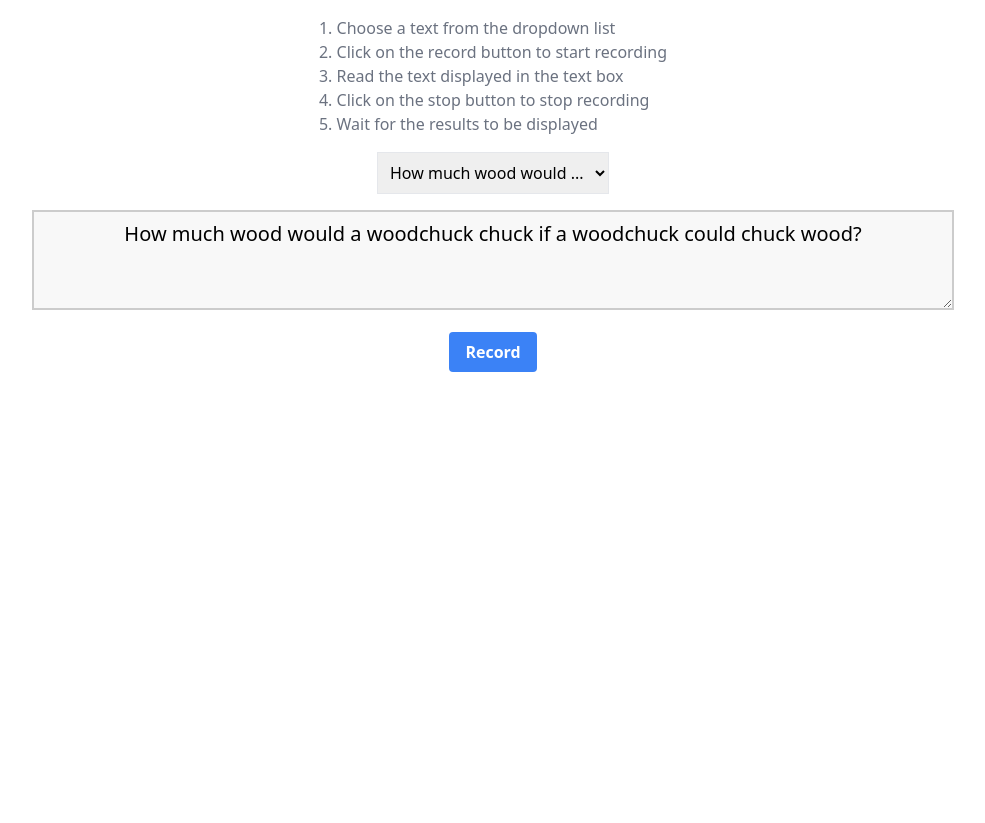
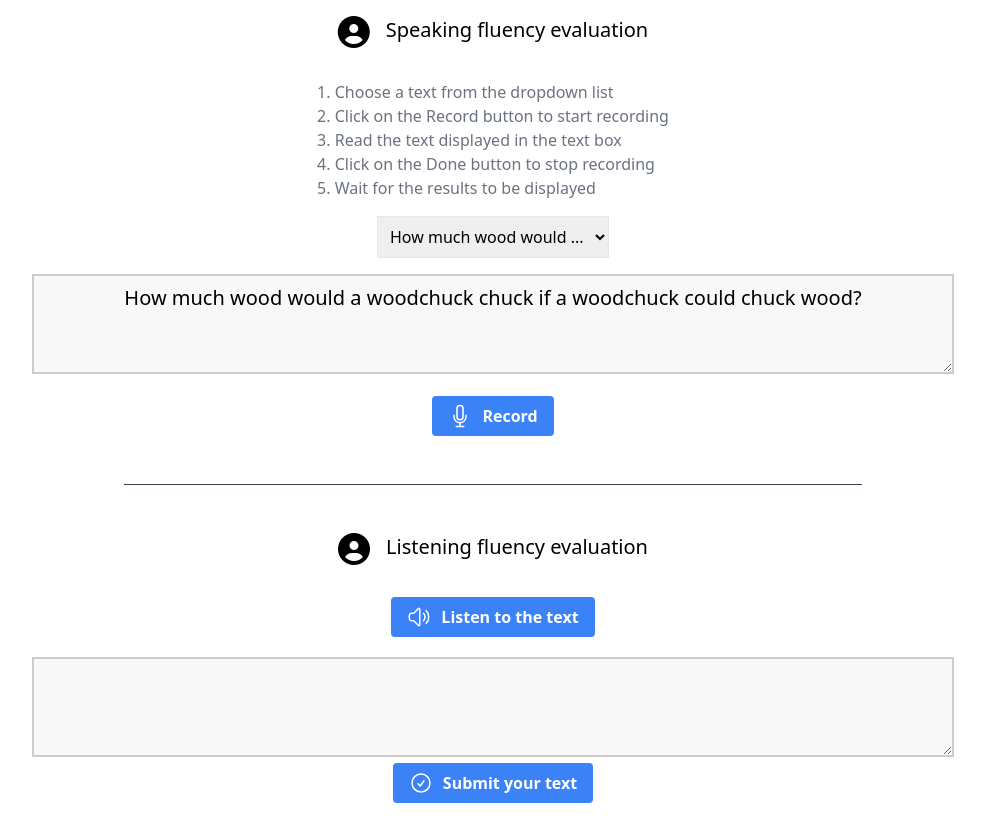
Before and after one commit to embergershared/rate-lang-v2, a Flask app: page / in a window 1280 px wide. Shown: the part 102-925 px from the top of the page, without its empty margins (147-1132 px from the left). Before the commit the page ends 474 px from the top, so only its background shows below. Run offline with Flask 3, Linux system fonts and the light colour scheme; data that the repository does not hold is empty; some libraries are stand-ins or nearby versions.

Commit message:
Speak-Listen split + buttons

```diff
--- a/application.py
+++ b/application.py
@@ -24,12 +24,6 @@ tonguetwisters = [
         "Lesser leather never weathered wetter weather better.",
         "I scream, you scream, we all scream for ice cream.",
         "Susie works in a shoeshine shop. Where she shines she sits, and where she sits she shines.",
-        "Six sticky skeletons. Six sticky skeletons. Six sticky skeletons.",
-        "Black back bat. Black back bat. Black back bat.",
-        "She sees cheese. She sees cheese. She sees cheese.",
-        "Two tried and true tridents. Two tried and true tridents. Two tried and true tridents.",
-        "Thin sticks, thick bricks. Thin sticks, thick bricks. Thin sticks, thick bricks.",
-        "Truly rural. Truly rural. Truly rural.",
         "Black background, brown background",
         "Blue blood, bad blood. Blue blood, bad blood. Blue blood, bad blood.",
         "Red lorry, yellow lorry. Red lorry, yellow lorry. Red lorry, yellow lorry.",
--- a/static/index.js
+++ b/static/index.js
@@ -1,4 +1,4 @@
-
+// Behind the scenes code for the index.html page
 var accuracyscore = document.getElementById('accuracyscore');
 var fluencyscore = document.getElementById('fluencyscore');
 var completenessscore = document.getElementById('completenessscore');
@@ -36,9 +36,9 @@ var recordButton = document.getElementById('buttonmic');
 var stop = false;
 var permission = false;
 var reftextval;
-    var gumStream; 						//stream from getUserMedia()
-    var rec; 							//Recorder.js object
-    var audioStream ; 					//MediaStreamAudioSourceNode we'll be recording
+var gumStream;      //stream from getUserMedia()
+var rec;            //Recorder.js object
+var audioStream ;   //MediaStreamAudioSourceNode we'll be recording
 var blobpronun;
 var offsetsarr;
 var tflag = true;
@@ -67,8 +67,8 @@ var recordButton = document.getElementById('buttonmic');
     }
 
     textOptionList.dispatchEvent(new Event('change'));
+};
 
-};
 textOptionList.onchange = () => {
     reftextval = textOptionList.value;
     reftext.value = reftextval;
@@ -212,8 +212,10 @@ textOptionList.onchange = () => {
 
             start = false;
             stop = true;
-                recordButton.innerHTML = "Retry";
-                recordButton.className = "bg-orange-500 hover:bg-orange-700 text-white font-bold py-2 px-4 rounded";
+
+            recordButton.innerHTML = '<span><svg xmlns="http://www.w3.org/2000/svg" fill="none" viewBox="0 0 24 24" stroke-width="1.5" stroke="currentColor" class="w-6 h-6">  <path stroke-linecap="round" stroke-linejoin="round" d="m9.75 9.75 4.5 4.5m0-4.5-4.5 4.5M21 12a9 9 0 1 1-18 0 9 9 0 0 1 18 0Z" /></svg></span>Retry';
+
+            recordButton.className = "bg-green-500 hover:bg-green-700 text-white font-bold py-2 px-4 rounded";
             rec.stop();
             document.getElementById('results').style.display = "block";
 
@@ -237,7 +239,7 @@ textOptionList.onchange = () => {
 
             reftextval = reftext.value;
 
-                recordButton.innerHTML = "Stop";
+            recordButton.innerHTML = 'Done recording';
             recordButton.className = "bg-red-500 hover:bg-red-700 text-white font-bold py-2 px-4 rounded";
         }
     }
@@ -273,7 +275,6 @@ textOptionList.onchange = () => {
         else if(w.ErrorType == "None" || w.ErrorType == "Mispronunciation"){
             for (var phonei in w.Phonemes){
                 var p =w.Phonemes[phonei]
-
                 var tdp = document.createElement('td');
                 tdp.innerText = p.Phoneme;
                 if(p.AccuracyScore >= phthreshold1){
@@ -310,12 +311,10 @@ textOptionList.onchange = () => {
             }
             wordrow.appendChild(tdw);
         }
-
     }
 }
 
 function fillData(data){
-
     document.getElementById("summarytable").style.display = "flex";
     accuracyscore.innerText = data.AccuracyScore;
     fluencyscore.innerText = data.FluencyScore;
@@ -330,7 +329,6 @@ textOptionList.onchange = () => {
 }
 
 function createDownloadLink(blob) {
-
     var url = URL.createObjectURL(blob);
     var au = document.createElement('audio');
     var li = document.createElement('p');
--- a/templates/index.html
+++ b/templates/index.html
@@ -1,51 +1,81 @@
 <!DOCTYPE html>
-<html lang="en" >
-
+<html lang="en">
   <head>
-      <meta charset="UTF-8">
-      <meta name="viewport" content="width=device-width, initial-scale=1.0"/>
+    <meta charset="UTF-8" />
+    <meta name="viewport" content="width=device-width, initial-scale=1.0" />
     <title>Language Assessment</title>
-      <link rel="stylesheet" href="{{ url_for('static', filename='style.css') }}">
-      <script src='https://kit.fontawesome.com/a076d05399.js'></script>
+    <link
+      rel="stylesheet"
+      href="{{ url_for('static', filename='style.css') }}"
+    />
+    <script src="https://kit.fontawesome.com/1df123a3df.js" crossorigin="anonymous"></script>
     <script src="https://cdn.tailwindcss.com"></script>
   </head>
 
   <body class="flex flex-col h-screen">
     <nav class="flex bg-gray-200 p-4 gap-16">
-          <img class="max-h-10" src="https://www.costacruises.com/content/dam/costa/costa-asset/Logos/logo.svg" alt="Costa Cruises" class="logo">
-          <div class="text-3xl">
-              Language Assessment
-          </div>
+      <img
+        class="max-h-10"
+        src="https://www.costacruises.com/content/dam/costa/costa-asset/Logos/logo.svg"
+        alt="Costa Cruises"
+        class="logo"
+      />
+      <div class="text-3xl">Language Assessment</div>
     </nav>
 
-      <main class="flex flex-col items-center gap-4 bg-center flex-grow pt-4">
+    <main class="flex flex-col items-center bg-center flex-grow">
+      <div id="SpeakEvaluation" class="flex flex-col items-center gap-4 bg-center flex-grow">
+        <div class="flex justify-center items-center p-4">
+          <div class="flex gap-4">
+            <i class="fas fa-user-circle fa-2x"></i>
+            <div class="flex flex-col">
+              <div class="text-xl">Speaking fluency evaluation</div>
+            </div>
+          </div>
+        </div>
+
         <div class="text-gray-500">
           <ol class="list-decimal list-inside">
             <li>Choose a text from the dropdown list</li>
-                  <li>Click on the record button to start recording</li>
+            <li>Click on the Record button to start recording</li>
             <li>Read the text displayed in the text box</li>
-                  <li>Click on the stop button to stop recording</li>
+            <li>Click on the Done button to stop recording</li>
             <li>Wait for the results to be displayed</li>
           </ol>
         </div>
 
-          <select id="text-select" class="border p-2">
-          </select>
+        <select id="text-select" class="border p-2"></select>
 
         <form id="reftextform">
-              <textarea class="p-2 text-xl" id = "reftext" rows = "3" cols = "80" name = "reftext" maxlength="160" disabled></textarea>
+          <textarea
+            class="p-2 text-xl"
+            id="reftext"
+            rows="3"
+            cols="80"
+            name="reftext"
+            maxlength="160"
+            disabled
+          ></textarea>
         </form>
 
-          <button id="buttonmic" class="bg-blue-500 hover:bg-blue-700 text-white font-bold py-2 px-4 rounded">
+        <button
+          id="buttonmic"
+          class="bg-blue-500 hover:bg-blue-700 text-white font-bold py-2 px-4 rounded"
+        >
+          <span><svg xmlns="http://www.w3.org/2000/svg" fill="none" viewBox="0 0 24 24" stroke-width="1.5" stroke="currentColor" class="w-6 h-6">
+            <path stroke-linecap="round" stroke-linejoin="round" d="M12 18.75a6 6 0 0 0 6-6v-1.5m-6 7.5a6 6 0 0 1-6-6v-1.5m6 7.5v3.75m-3.75 0h7.5M12 15.75a3 3 0 0 1-3-3V4.5a3 3 0 1 1 6 0v8.25a3 3 0 0 1-3 3Z" />
+          </svg></span>
             Record
         </button>
 
-          <hr id="results" class="border-1 border-gray-700 w-4/5 my-4 hidden"/>
+        <!--<hr id="results" class="border-1 border-gray-700 w-4/5 my-4 hidden" />-->
 
         <div id="spinner" class="hidden">
           <div class="flex flex-col items-center gap-4">
             <p class="text-2xl">Processing...</p>
-                  <div class="border-t-transparent border-solid animate-spin  rounded-full border-blue-400 border-8 h-24 w-24"></div>
+            <div
+              class="border-t-transparent border-solid animate-spin rounded-full border-blue-400 border-8 h-24 w-24"
+            ></div>
           </div>
         </div>
 
@@ -75,21 +105,73 @@
             <div id="detailedtable" class="overflow-x-auto">
               <table class="overflow-x-auto">
                 <tr id="wordrow"></tr>
-                          <tr id ="phonemerow"></tr>
-                          <tr id ="scorerow"></tr>
+                <tr id="phonemerow"></tr>
+                <tr id="scorerow"></tr>
               </table>
             </div>
           </div>
-
         </div>
 
         <div id="recordingsList"></div>
 
+        <hr id="results" class="border-1 border-gray-700 w-4/5 my-4" />
+      </div>
+
+      <div id="ListeningEvaluation" class="flex flex-col items-center gap-4 bg-center flex-grow pt-4">
+        <div class="flex justify-center items-center p-4">
+          <div class="flex gap-4">
+            <i class="fas fa-user-circle fa-2x"></i>
+            <div class="flex flex-col">
+              <div class="text-xl">Listening fluency evaluation</div>
+            </div>
+          </div>
+        </div>
+
+        <div class="container" id="ltscont">
+          <div class="button-container">
+            <button
+              id="buttonhear"
+              class="bg-blue-500 hover:bg-blue-700 text-white font-bold py-2 px-4 rounded"
+            >
+              <span><svg xmlns="http://www.w3.org/2000/svg" fill="none" viewBox="0 0 24 24" stroke-width="1.5" stroke="currentColor" class="w-6 h-6">
+                <path stroke-linecap="round" stroke-linejoin="round" d="M19.114 5.636a9 9 0 0 1 0 12.728M16.463 8.288a5.25 5.25 0 0 1 0 7.424M6.75 8.25l4.72-4.72a.75.75 0 0 1 1.28.53v15.88a.75.75 0 0 1-1.28.53l-4.72-4.72H4.51c-.88 0-1.704-.507-1.938-1.354A9.009 9.009 0 0 1 2.25 12c0-.83.112-1.633.322-2.396C2.806 8.756 3.63 8.25 4.51 8.25H6.75Z" />
+              </svg>
+              </span>Listen to the text
+            </button>
+          </div>
+
+          <form id="inputtextform">
+            <textarea
+              class="p-2 text-xl"
+              id="reftext"
+              rows="3"
+              cols="80"
+              name="inputtext"
+              maxlength="160"
+            ></textarea>
+          </form>
+
+          <div id="ttsList"></div>
+          <div class="container" id="ttsloader">
+            <div id="loader"></div>
+          </div>
+
+          <div class="button-container">
+            <button
+              id="buttonhear"
+              class="bg-blue-500 hover:bg-blue-700 text-white font-bold py-2 px-4 rounded"
+            >
+              <span><svg xmlns="http://www.w3.org/2000/svg" fill="none" viewBox="0 0 24 24" stroke-width="1.5" stroke="currentColor" class="w-6 h-6">
+                <path stroke-linecap="round" stroke-linejoin="round" d="M9 12.75 11.25 15 15 9.75M21 12a9 9 0 1 1-18 0 9 9 0 0 1 18 0Z" />
+              </svg>
+              </span>Submit your text
+            </button>
+          </div>
+        </div>
+      </div>
     </main>
 
     <script src="{{ url_for('static', filename='index.js') }}"></script>
     <script src="https://cdn.rawgit.com/mattdiamond/Recorderjs/08e7abd9/dist/recorder.js"></script>
-
   </body>
-
 </html>
```
Lines whose indentation alone changed are shown as unchanged.
